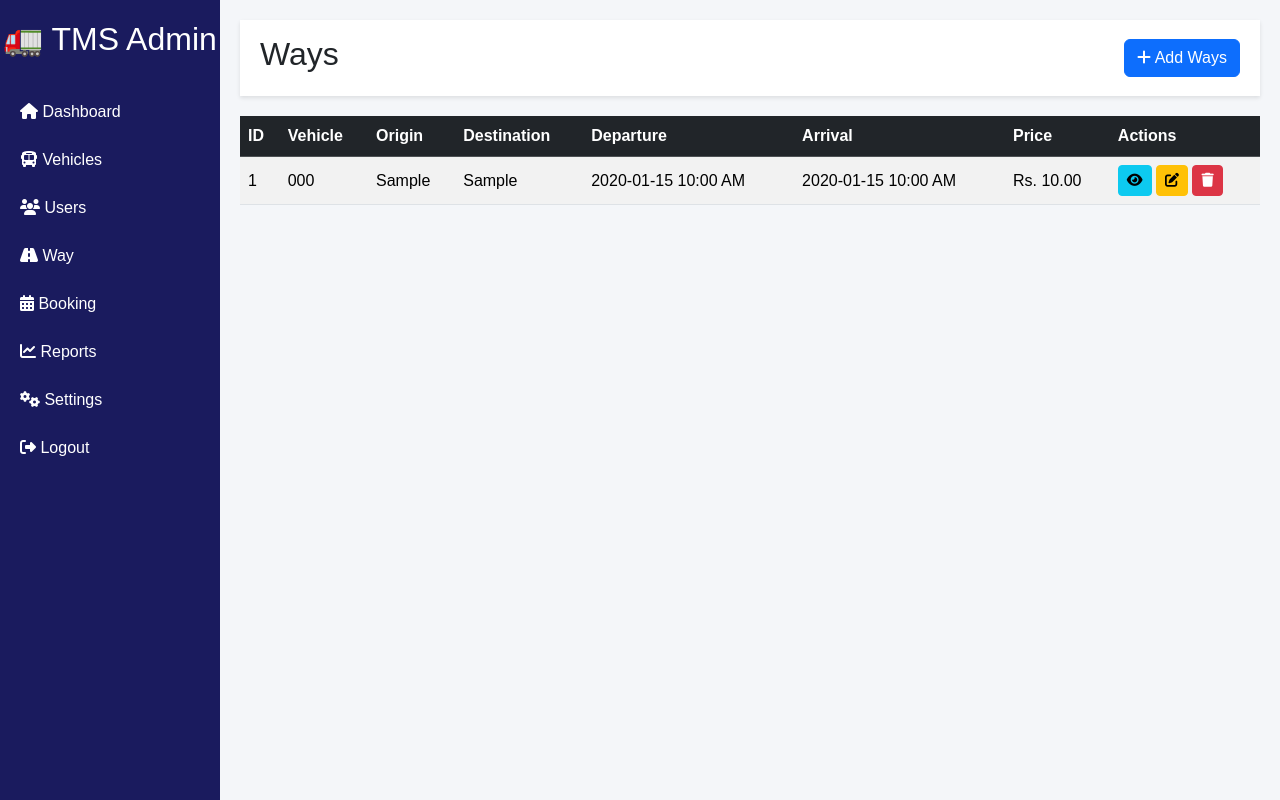
After one commit to bikashcdy/transport, a PHP site: page /admin/ways.php in a window 1280 px wide. The commit adds this page. Run offline with PHP 8.4, Linux system fonts and the light colour scheme; the visitor is signed in with stand-in values (Sample User, id 1); tables that the repository leaves empty or names only in its code hold one stand-in row (values such as "Sample post").

Commit message:
Added Booking and Ways (Ways is working successfully).

```diff
--- a/admin/template.php
+++ b/admin/template.php
@@ -81,7 +81,8 @@ $pageTitle = $pageTitle ?? "Admin Panel";
         <a href="admin_dashboard.php"><i class="fas fa-home"></i> Dashboard</a>
         <a href="vehicles.php"><i class="fas fa-bus"></i> Vehicles</a>
         <a href="users.php"><i class="fas fa-users"></i> Users</a>
-        <a href="schedules.php"><i class="fas fa-calendar-alt"></i> Schedules</a>
+        <a href="ways.php"><i class="fas fa-road"></i> Way</a>
+        <a href="bookings.php"><i class="fas fa-calendar-alt"></i> Booking</a>
         <a href="reports.php"><i class="fas fa-chart-line"></i> Reports</a>
         <a href="settings.php"><i class="fas fa-cogs"></i> Settings</a>
         <a href="../logout.php"><i class="fas fa-sign-out-alt"></i> Logout</a>
--- /dev/null
+++ b/admin/ways.php
@@ -0,0 +1,193 @@
+<?php
+$pageTitle = "Ways";
+
+include '../db.php';
+
+// Fetch vehicles
+$vehicleResult = $conn->query("SELECT * FROM vehicles");
+$vehicles = [];
+while ($row = $vehicleResult->fetch_assoc()) {
+    $vehicles[] = $row;
+}
+
+// Handle Add Way
+if (isset($_POST['add_way'])) {
+    $vehicle_id = $_POST['vehicle_id'];
+    $origin = $_POST['origin'];
+    $destination = $_POST['destination'];
+    $departure_time = $_POST['departure_time'];
+    $arrival_time = $_POST['arrival_time'];
+    $price = $_POST['price'];
+
+    $conn->query("INSERT INTO ways (vehicle_id, origin, destination, departure_time, arrival_time, price)
+                  VALUES ('$vehicle_id','$origin','$destination','$departure_time','$arrival_time','$price')");
+    $way_id = $conn->insert_id;
+
+    // Save transit points if any
+    if (isset($_POST['transit_point'])) {
+        foreach ($_POST['transit_point'] as $i => $point) {
+            $duration = $_POST['transit_duration'][$i];
+            $time = $_POST['transit_time'][$i];
+            $conn->query("INSERT INTO way_transits (way_id, transit_point, transit_duration, transit_time)
+                          VALUES ('$way_id','$point','$duration','$time')");
+        }
+    }
+
+    header("Location: ways.php");
+    exit;
+}
+
+// Fetch all ways
+$waysResult = $conn->query("SELECT w.*, v.vehicle_number
+                            FROM ways w
+                            JOIN vehicles v ON w.vehicle_id = v.id
+                            ORDER BY w.id DESC");
+?>
+
+<?php function pageContent()
+{
+    global $waysResult, $vehicles, $conn; ?>
+
+
+<table class="table table-hover table-striped align-middle">
+    <thead class="table-dark">
+        <tr>
+            <th>ID</th>
+            <th>Vehicle</th>
+            <th>Origin</th>
+            <th>Destination</th>
+            <th>Departure</th>
+            <th>Arrival</th>
+            <th>Price</th>
+            <th>Actions</th>
+        </tr>
+    </thead>
+    <tbody>
+        <?php while ($way = $waysResult->fetch_assoc()): ?>
+        <tr>
+            <td><?= $way['id']; ?></td>
+            <td><?= $way['vehicle_number']; ?></td>
+            <td><?= $way['origin']; ?></td>
+            <td><?= $way['destination']; ?></td>
+            <td><?= date("Y-m-d h:i A", strtotime($way['departure_time'])); ?></td>
+            <td><?= date("Y-m-d h:i A", strtotime($way['arrival_time'])); ?></td>
+            <td>Rs. <?= number_format($way['price'], 2); ?></td>
+            <td>
+                <!-- Action buttons -->
+                <button class="btn btn-info btn-sm" data-bs-toggle="modal"
+                    data-bs-target="#viewWayModal<?= $way['id']; ?>">
+                    <i class="fas fa-eye"></i>
+                </button>
+                <button class="btn btn-warning btn-sm" data-bs-toggle="modal"
+                    data-bs-target="#editWayModal<?= $way['id']; ?>">
+                    <i class="fas fa-edit"></i>
+                </button>
+                <button class="btn btn-danger btn-sm" data-bs-toggle="modal"
+                    data-bs-target="#deleteWayModal<?= $way['id']; ?>">
+                    <i class="fas fa-trash"></i>
+                </button>
+            </td>
+        </tr>
+
+        <!-- View Way Modal -->
+        <div class="modal fade" id="viewWayModal<?= $way['id']; ?>" tabindex="-1">
+            <div class="modal-dialog modal-lg">
+                <div class="modal-content p-3">
+                    <h5>Way Details</h5>
+                    <p><strong>Vehicle:</strong> <?= $way['vehicle_number']; ?></p>
+                    <p><strong>Origin:</strong> <?= $way['origin']; ?></p>
+                    <p><strong>Destination:</strong> <?= $way['destination']; ?></p>
+                    <p><strong>Departure:</strong> <?= date("Y-m-d h:i A", strtotime($way['departure_time'])); ?></p>
+                    <p><strong>Arrival:</strong> <?= date("Y-m-d h:i A", strtotime($way['arrival_time'])); ?></p>
+                    <p><strong>Price:</strong> Rs. <?= number_format($way['price'], 2); ?></p>
+                    <hr>
+                    <h6>Transit Points</h6>
+                    <?php
+                            $tid = $way['id'];
+                            $transits = $conn->query("SELECT * FROM way_transits WHERE way_id=$tid");
+                            if ($transits->num_rows): ?>
+                    <ul>
+                        <?php while ($t = $transits->fetch_assoc()): ?>
+                        <li><?= $t['transit_point']; ?> - Duration: <?= $t['transit_duration']; ?> min - Time:
+                            <?= $t['transit_time']; ?>
+                        </li>
+                        <?php endwhile; ?>
+                    </ul>
+                    <?php else: ?>
+                    <p>No transit points.</p>
+                    <?php endif; ?>
+                    <div class="text-end"><button class="btn btn-secondary" data-bs-dismiss="modal">Close</button></div>
+                </div>
+            </div>
+        </div>
+
+        <!-- TODO: Edit & Delete Modals can be added later -->
+        <?php endwhile; ?>
+    </tbody>
+</table>
+
+<!-- Add Way Modal -->
+<div class="modal fade" id="addModal" tabindex="-1">
+    <div class="modal-dialog modal-lg">
+        <form method="POST" class="modal-content">
+            <div class="modal-header">
+                <h5>Add Way</h5>
+                <button type="button" class="btn-close" data-bs-dismiss="modal"></button>
+            </div>
+            <div class="modal-body">
+                <div class="mb-2">
+                    <label>Vehicle</label>
+                    <select name="vehicle_id" class="form-control" required>
+                        <option value="">Select Vehicle</option>
+                        <?php foreach ($vehicles as $v): ?>
+                        <option value="<?= $v['id']; ?>"><?= $v['vehicle_number']; ?></option>
+                        <?php endforeach; ?>
+                    </select>
+                </div>
+                <div class="mb-2"><label>Origin</label><input type="text" name="origin" class="form-control" required>
+                </div>
+                <div class="mb-2"><label>Destination</label><input type="text" name="destination" class="form-control"
+                        required></div>
+                <div class="mb-2"><label>Departure Date & Time</label><input type="datetime-local" name="departure_time"
+                        class="form-control" required></div>
+                <div class="mb-2"><label>Arrival Date & Time</label><input type="datetime-local" name="arrival_time"
+                        class="form-control" required></div>
+                <div class="mb-2"><label>Price</label><input type="number" step="0.01" name="price" class="form-control"
+                        required></div>
+
+                <hr>
+                <h6>Transit Points</h6>
+                <div id="transitContainer"></div>
+                <button type="button" class="btn btn-outline-secondary btn-sm" onclick="addTransit()">+ Add
+                    Transit</button>
+            </div>
+            <div class="modal-footer">
+                <button type="submit" name="add_way" class="btn btn-primary">Save Way</button>
+                <button type="button" class="btn btn-secondary" data-bs-dismiss="modal">Cancel</button>
+            </div>
+        </form>
+    </div>
+</div>
+
+<script>
+let transitIndex = 0;
+
+function addTransit() {
+    transitIndex++;
+    const container = document.getElementById('transitContainer');
+    const html = `<div class="mb-2 border p-2 rounded bg-light" id="transitRow${transitIndex}">
+            <input type="text" name="transit_point[]" placeholder="Transit Point" class="form-control mb-1" required>
+            <input type="number" name="transit_duration[]" placeholder="Duration (min)" class="form-control mb-1" required>
+            <input type="time" name="transit_time[]" class="form-control mb-1" required>
+            <button type="button" class="btn btn-sm btn-danger" onclick="removeTransit(${transitIndex})">Remove</button>
+        </div>`;
+    container.insertAdjacentHTML('beforeend', html);
+}
+
+function removeTransit(index) {
+    document.getElementById('transitRow' + index).remove();
+}
+</script>
+
+<?php } ?>
+<?php include 'template.php'; ?>
```
Also changed, not shown: admin/bookings.php (added).
